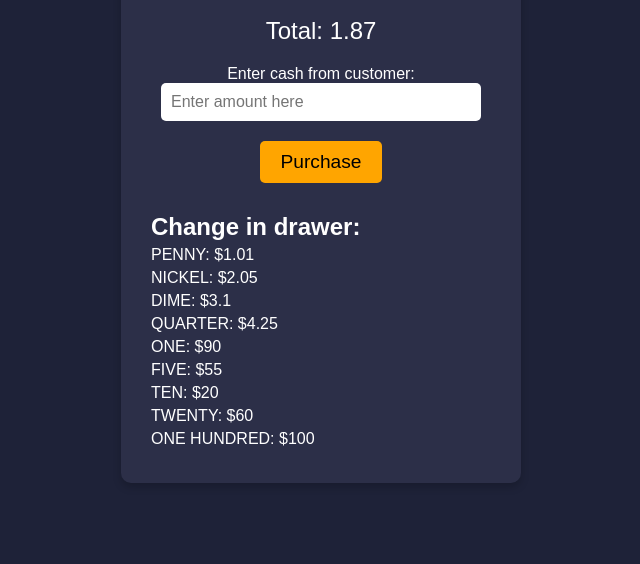
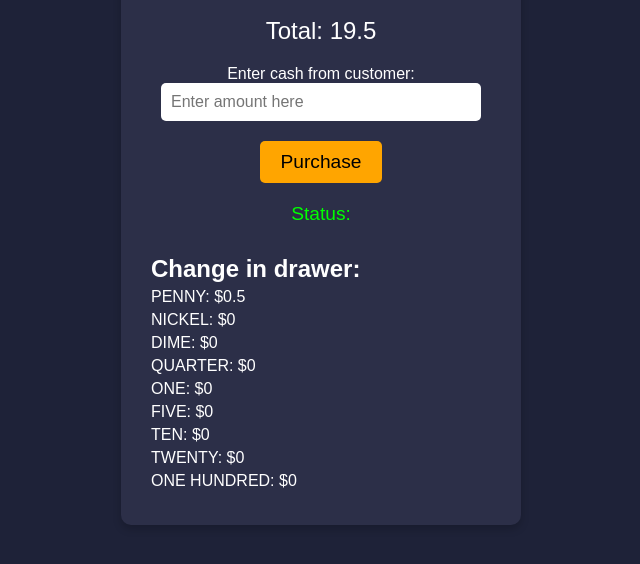
Before and after one commit to Fcojavier9/FreeCodeCamp, a plain HTML site: page JavaScript - Algoritmos y estructuras de datos/21-Examen_Caja_Registradora/index.html in a window 1280 px wide. Both pictures are taken after a click on the button "Purchase". Shown: the part 90-654 px from the top of the page, without its empty margins (319-959 px from the left). Drawn offline with Linux system fonts and the light colour scheme.

Commit message:
Terminado examen caja registradora

```diff
--- a/JavaScript - Algoritmos y estructuras de datos/21-Examen_Caja_Registradora/script.js
+++ b/JavaScript - Algoritmos y estructuras de datos/21-Examen_Caja_Registradora/script.js
@@ -1,22 +1,111 @@
 const totalPrice = document.querySelector("#total-price");
 const listChange = document.querySelector("#list-change");
+const input = document.querySelector("#cash");
+const purchaseBtn = document.querySelector("#purchase-btn");
+const changeDue = document.querySelector("#change-due");
 
-let price = 1.87;
+let price = 19.5;
 totalPrice.textContent = price;
 
+const change = {
+  penny: 0.01,
+  nickel: 0.05,
+  dime: 0.1,
+  quarter: 0.25,
+  one: 1,
+  five: 5,
+  ten: 10,
+  twenty: 20,
+  "one hundred": 100,
+};
+
 let cid = [
-  ['PENNY', 1.01],
-  ['NICKEL', 2.05],
-  ['DIME', 3.1],
-  ['QUARTER', 4.25],
-  ['ONE', 90],
-  ['FIVE', 55],
-  ['TEN', 20],
-  ['TWENTY', 60],
-  ['ONE HUNDRED', 100]
+  ["PENNY", 0.5],
+  ["NICKEL", 0],
+  ["DIME", 0],
+  ["QUARTER", 0],
+  ["ONE", 0],
+  ["FIVE", 0],
+  ["TEN", 0],
+  ["TWENTY", 0],
+  ["ONE HUNDRED", 0],
 ];
-cid.forEach(el => {
-  const li = document.createElement("li");
-  li.textContent = `${el[0]}: $${el[1]}`
-  listChange.appendChild(li);
-})
+const updateCid = () => {
+  listChange.innerHTML = "";
+  cid.forEach((el) => {
+    const li = document.createElement("li");
+    li.textContent = `${el[0]}: $${el[1]}`;
+    listChange.appendChild(li);
+  });
+};
+updateCid();
+
+purchaseBtn.addEventListener("click", () => {
+  const amount = parseFloat(input.value);
+  if (price > amount) {
+    alert("Customer does not have enough money to purchase the item");
+    return;
+  }
+
+  const changeDueAmount = (amount - price).toFixed(2);
+  if (parseFloat(changeDueAmount) === 0) {
+    changeDue.textContent = "No change due - customer paid with exact cash";
+    return;
+  }
+
+  // Verificar si el total en la caja es suficiente para devolver el cambio
+  // pasamos [, amount] ya que el nombre no lo necesitamos como parametro, solo la cantidad
+  const totalInDrawer = cid
+    .reduce((sum, [, amount]) => sum + amount, 0)
+    .toFixed(2);
+  if (parseFloat(totalInDrawer) < parseFloat(changeDueAmount)) {
+    changeDue.textContent = "Status: INSUFFICIENT_FUNDS";
+    return;
+  }
+
+  const changeDueList = [];
+  const arrAux = [...cid];
+  let changeAmount = parseFloat(changeDueAmount);
+
+  // Iterar sobre las denominaciones de cambio en orden descendente
+  for (const [name, value] of Object.entries(change).reverse()) {
+    if (changeAmount >= value) {
+      const count = Math.floor(changeAmount / value);
+      changeAmount = (changeAmount - count * value).toFixed(2);
+      const actualChange = count * value;
+
+      // buscamos el elemento dentro del array cuyo primer elemento sea igual al nombre en mayusculas
+      const denomination = cid.find(([denom]) => denom === name.toUpperCase());
+      arrAux.pop();
+
+      // si hay suficiente cambio de la moneda
+      if (denomination[1] >= actualChange) {
+        let text = "OPEN";
+        if (denomination[1] == actualChange) {
+          text = "CLOSED";
+        }
+        denomination[1] -= actualChange;
+        changeDueList.push(`${text} ${name.toUpperCase()}: $${actualChange}`);
+      } else {
+        arrAux.pop();
+        const totalActualInDrawer = arrAux
+          .reduce((sum, [, amount]) => sum + amount, 0)
+          .toFixed(2);
+        if (parseFloat(totalActualInDrawer) < parseFloat(changeDueAmount)) {
+          changeDue.textContent = "Status: INSUFFICIENT_FUNDS";
+          return;
+        }
+
+        if (denomination[1] != 0) {
+          changeDueList.push(`OPEN ${name.toUpperCase()}: $${denomination[1]}`);
+        }
+        const resta = actualChange - denomination[1];
+        changeAmount = parseFloat(changeAmount) + parseFloat(resta);
+        denomination[1] = 0;
+      }
+    }
+  }
+
+  changeDue.textContent = `Status: ${changeDueList.join(", ")}`;
+  updateCid();
+});
```
Also changed, not shown: JavaScript - Algoritmos y estructuras de datos/21-Examen_Caja_Registradora/index.html (+6 -1 lines).
